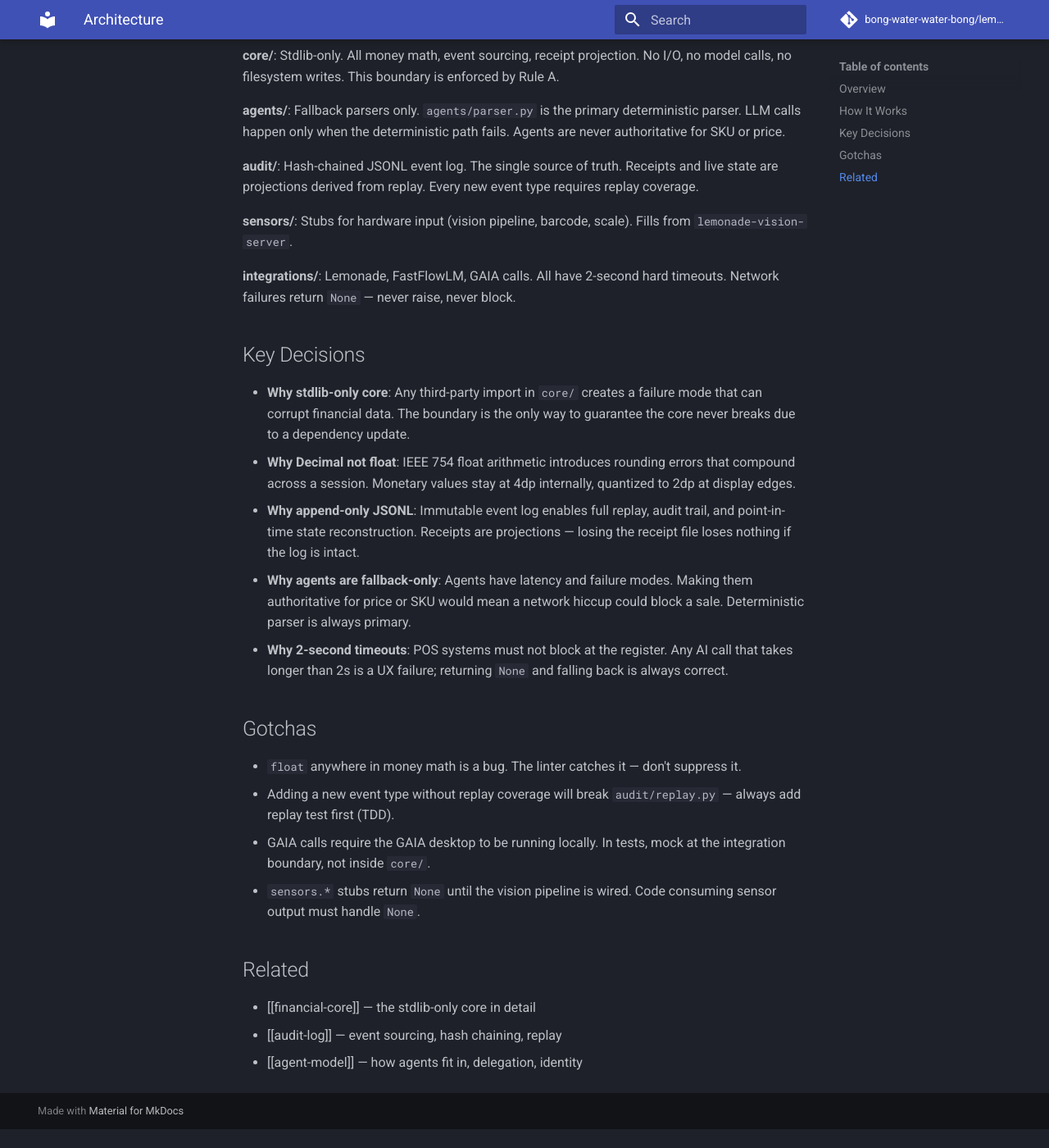
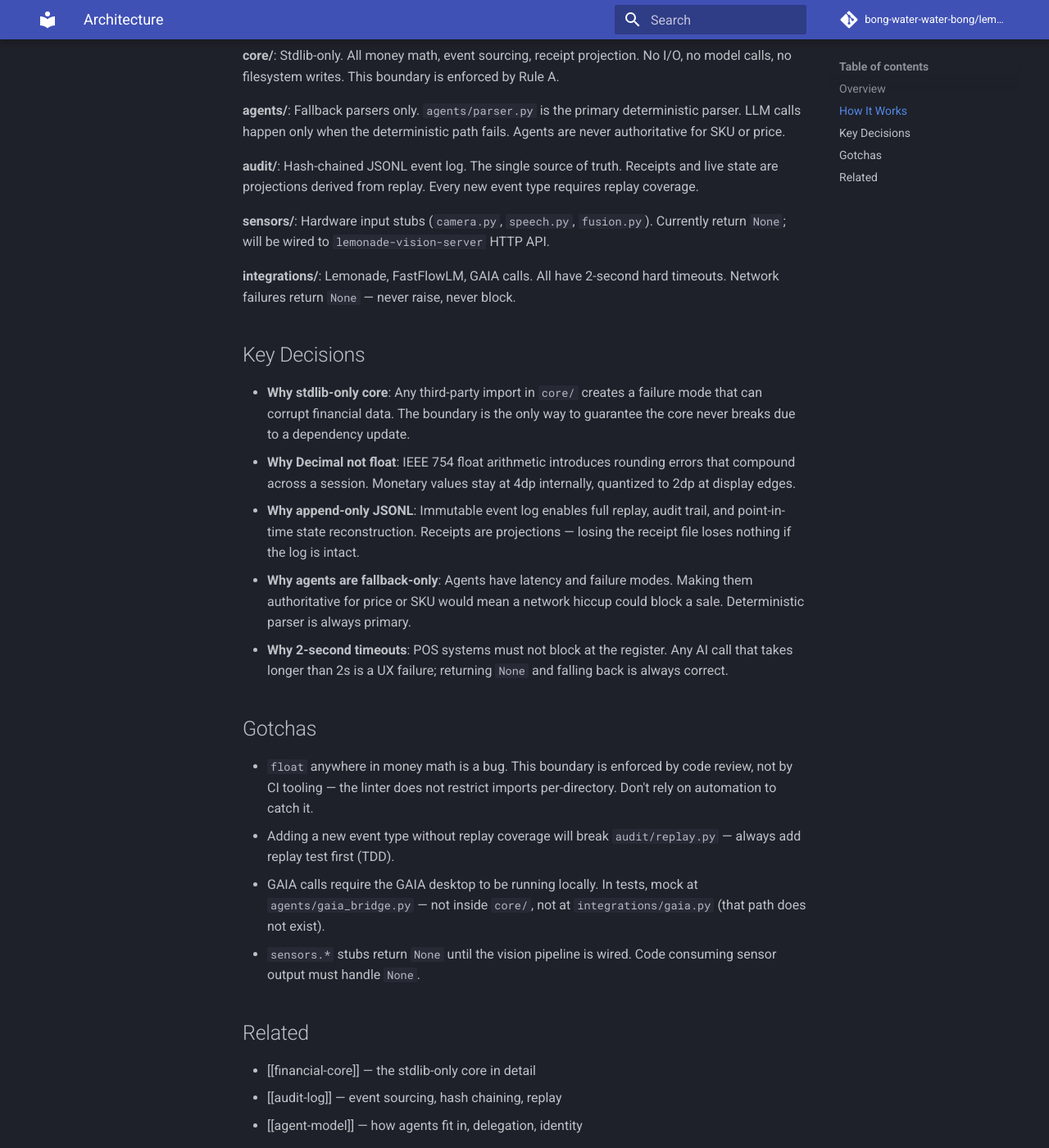
Before and after one commit to bong-water-water-bong/lemonade-cashier, an MkDocs documentation site: the page built from docs/wiki/architecture.md, in a window 1280 px wide and 1400 px high, scrolled down 602 px. Shown: the whole window at 82% size. Built offline with MkDocs 1.6.1 and Material for MkDocs 9.7.7, drawn with Linux system fonts in a browser that asks for light colours; comment, search, counter and statistics services are not loaded; before the commit the page ends 1979 px from its top, so only the background shows below that.

Commit message:
docs: fix wiki factual errors (delegation-id model, GAIA path, CI enforcement claim, sensors list)

```diff
--- a/docs/wiki/architecture.md
+++ b/docs/wiki/architecture.md
@@ -19,7 +19,7 @@
 
 **audit/**: Hash-chained JSONL event log. The single source of truth. Receipts and live state are projections derived from replay. Every new event type requires replay coverage.
 
-**sensors/**: Stubs for hardware input (vision pipeline, barcode, scale). Fills from `lemonade-vision-server`.
+**sensors/**: Hardware input stubs (`camera.py`, `speech.py`, `fusion.py`). Currently return `None`; will be wired to `lemonade-vision-server` HTTP API.
 
 **integrations/**: Lemonade, FastFlowLM, GAIA calls. All have 2-second hard timeouts. Network failures return `None` — never raise, never block.
 
@@ -31,9 +31,9 @@
 - **Why 2-second timeouts**: POS systems must not block at the register. Any AI call that takes longer than 2s is a UX failure; returning `None` and falling back is always correct.
 
 ## Gotchas
-- `float` anywhere in money math is a bug. The linter catches it — don't suppress it.
+- `float` anywhere in money math is a bug. This boundary is enforced by code review, not by CI tooling — the linter does not restrict imports per-directory. Don't rely on automation to catch it.
 - Adding a new event type without replay coverage will break `audit/replay.py` — always add replay test first (TDD).
-- GAIA calls require the GAIA desktop to be running locally. In tests, mock at the integration boundary, not inside `core/`.
+- GAIA calls require the GAIA desktop to be running locally. In tests, mock at `agents/gaia_bridge.py` — not inside `core/`, not at `integrations/gaia.py` (that path does not exist).
 - `sensors.*` stubs return `None` until the vision pipeline is wired. Code consuming sensor output must handle `None`.
 
 ## Related
```
Also changed, not shown: docs/wiki/README.md (+1 -1 lines), docs/wiki/agent-model.md (+2 -2 lines), docs/wiki/audit-log.md (+1 -1 lines), docs/wiki/financial-core.md (+1 -1 lines).
